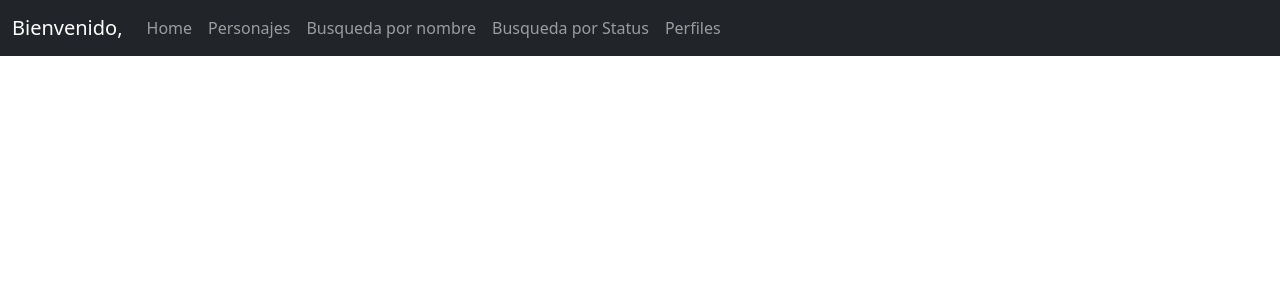
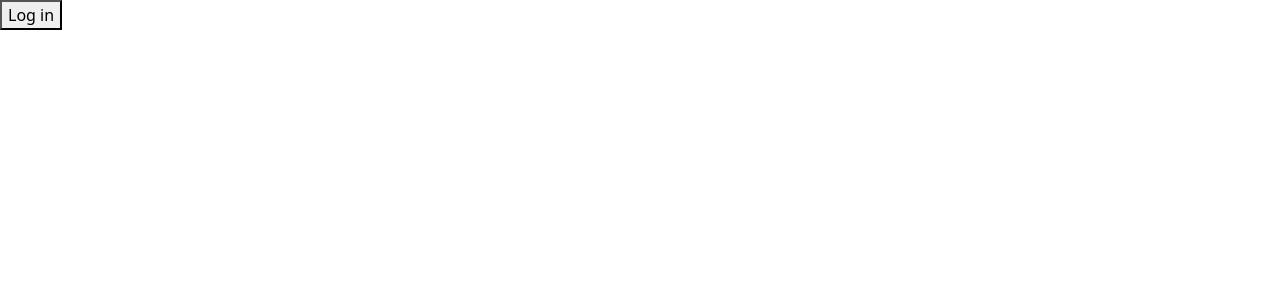
Before and after one commit to DanielHernandez19/Proyecto-React, a React (Vite) app: page / in a window 1280 px wide. Shown: the top 300 px of the page. Built offline with nearby package versions, Linux system fonts and the light colour scheme.

Commit message:
Log in Michelle

```diff
--- a/src/App.jsx
+++ b/src/App.jsx
@@ -1,12 +1,23 @@
 import { useState } from 'react'
 import Navbar from './components/Navbar'
+import { useAuth0 } from '@auth0/auth0-react'
+import LoginButton from './components/LoginButton';
 
 function App() {
+  const { user, isAuthenticated } = useAuth0();
+  console.log(window.location.origin)
   return (
     <div>
-      <Navbar />
+      {isAuthenticated ? (
+        <>  <Navbar name={user.name} />
+        </>
+      ) : (
+
+        <LoginButton />
+      )}
+
     </div>
-      )
+  )
 }
 
 export default App
--- /dev/null
+++ b/src/components/LoginButton.jsx
@@ -0,0 +1,12 @@
+import { useAuth0 } from "@auth0/auth0-react";
+import React from 'react'
+
+function LoginButton() {
+    const { loginWithRedirect } = useAuth0();
+
+    return (
+        <button onClick={() => loginWithRedirect}>Log in</button>
+    )
+};
+
+export default LoginButton;
--- /dev/null
+++ b/src/components/LogoutButton.jsx
@@ -0,0 +1,12 @@
+import { useAuth0 } from "@auth0/auth0-react";
+import React from 'react'
+
+function LogoutButton() {
+    const { logout } = useAuth0();
+
+    return (
+        <button onClick={() => logout({ returnTo: window.location.origin })}>Log out</button>
+    )
+};
+
+export default LogoutButton;
--- a/src/components/Navbar.jsx
+++ b/src/components/Navbar.jsx
@@ -3,13 +3,14 @@
 import ListaPersonajes from './axios/ListaPersonajes'
 import BuscarStatus from './BuscarStatus'
 import Formulario from './Formulario'
+import LogoutButton from './logoutButton'
 
-export default function Navbar() {
+export default function Navbar(props) {
   return (
     <BrowserRouter>
       <nav className="navbar navbar-expand-lg navbar-dark bg-dark">
         <div className="container-fluid">
-          <a className="navbar-brand" href="#">Bienvenido, </a>
+          <a className="navbar-brand" href="#">Bienvenido {props.name} </a>
           <button className="navbar-toggler" type="button" data-bs-toggle="collapse" data-bs-target="#navbarNavAltMarkup" aria-controls="navbarNavAltMarkup" aria-expanded="false" aria-label="Toggle navigation">
             <span className="navbar-toggler-icon"></span>
           </button>
@@ -31,6 +32,9 @@
                 <li className='nav-item'>
                   <a className="nav-link " aria-current="page" href="#">Perfiles</a>
                 </li>
+                <li className='nav-item'>
+                  <LogoutButton />
+                </li>
               </ul>
             </div>
           </div>
--- a/src/main.jsx
+++ b/src/main.jsx
@@ -1,9 +1,18 @@
 import React from 'react'
 import ReactDOM from 'react-dom/client'
 import App from './App'
+import { Auth0Provider } from '@auth0/auth0-react';
 
-ReactDOM.createRoot(document.getElementById('root')).render(
-  <React.StrictMode>
-    <App />
-  </React.StrictMode>,
+const root = ReactDOM.createRoot(document.getElementById('root'));
+root.render(
+  <Auth0Provider
+    domain="dev-flijeduaorcyrnp4.eu.auth0.com"
+    clientId="Y0xKIsoEtlN0RT4PglAFtmR7wnMLizHa"
+    redirectUri={window.location.origin}
+  >
+    <React.StrictMode>
+      <App />
+    </React.StrictMode>
+  </Auth0Provider>,
+  document.getElementById('root')
 )
```
Also changed, not shown: src/components/userProfile.jsx (added, +22 -0 lines).
